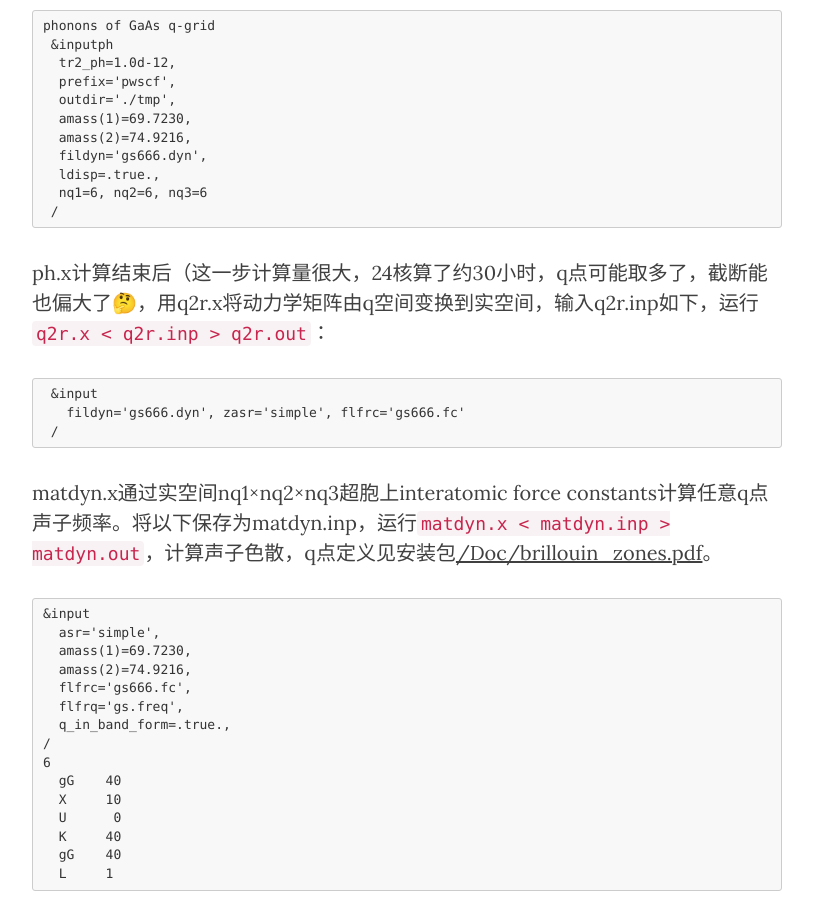
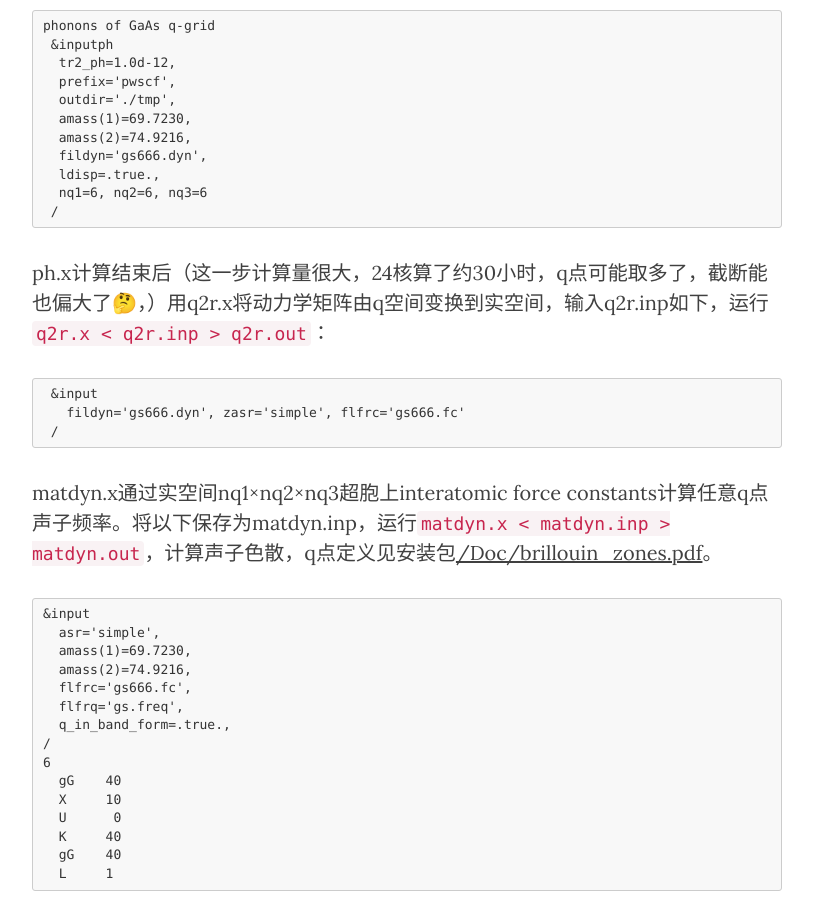
Before and after one commit to yyyu200/DFTbook, a Jekyll site: the page built from _posts/2019-04-01-HandsOn.md, in a window 1280 px wide and 900 px high, scrolled down 26540 px. Shown: the whole window, without its empty margins (233-1046 px from the left). Built offline with Jekyll 4.4.1, drawn with Linux system fonts in a browser that asks for light colours; nearby versions of some CDN libraries; formulas are drawn with MathJax 3; comment, search, counter and statistics services are not loaded.

Commit message:
modify at20190903-17:55:11-aliyun

````diff
--- a/_posts/2019-04-01-HandsOn.md
+++ b/_posts/2019-04-01-HandsOn.md
@@ -914,7 +914,7 @@ phonons of GaAs q-grid
  /
 ```
 
-ph.x计算结束后（这一步计算量很大，24核算了约30小时，q点可能取多了，截断能也偏大了🤔，用q2r.x将动力学矩阵由q空间变换到实空间，输入q2r.inp如下，运行```q2r.x < q2r.inp > q2r.out```：
+ph.x计算结束后（这一步计算量很大，24核算了约30小时，q点可能取多了，截断能也偏大了🤔，）用q2r.x将动力学矩阵由q空间变换到实空间，输入q2r.inp如下，运行```q2r.x < q2r.inp > q2r.out```：
 ```
  &input
    fildyn='gs666.dyn', zasr='simple', flfrc='gs666.fc'
````
